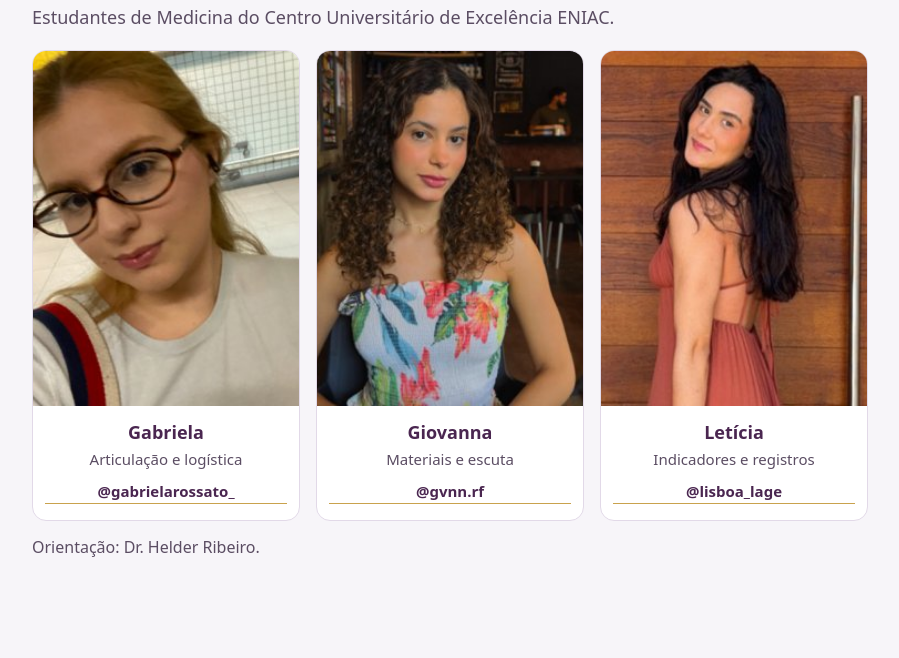
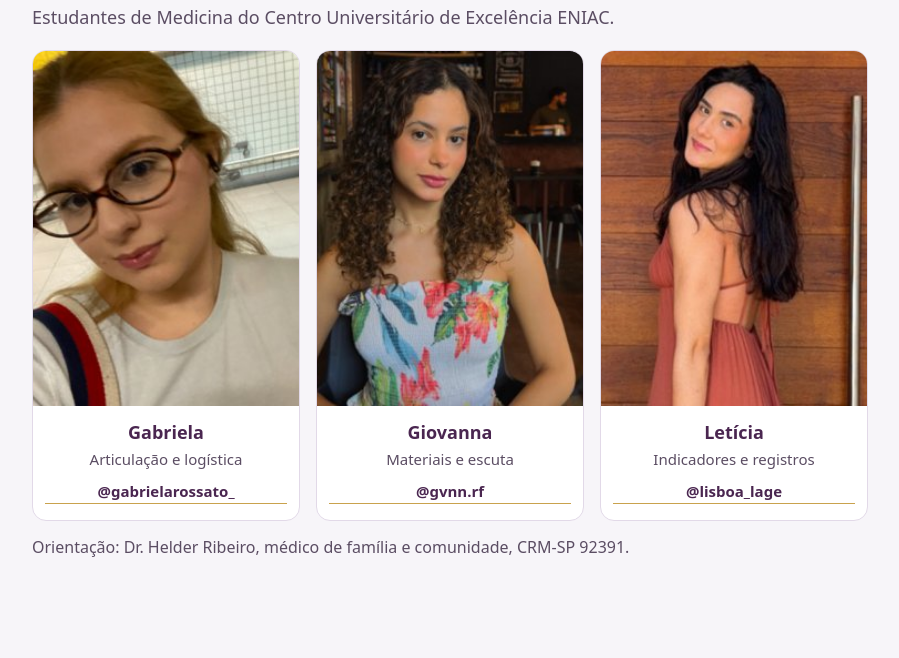
Before and after one commit to gabrielarossato1501-hue/projeto-aurora, a plain HTML site: page index.html in a window 1280 px wide. Shown: the part 2498-3156 px from the top of the page, without its empty margins (190-1089 px from the left). Drawn offline with Linux system fonts and the light colour scheme.

Commit message:
Add files via upload

```diff
--- a/index.html
+++ b/index.html
@@ -187,7 +187,7 @@ footer{background:var(--branco);border-top:1px solid var(--borda)}
         <div><strong>Letícia</strong><span>Indicadores e registros</span><a class="ig" href="https://instagram.com/lisboa_lage" target="_blank" rel="noopener">@lisboa_lage</a></div>
       </figure>
     </div>
-    <p class="orientacao">Orientação: Dr. Helder Ribeiro.</p>
+    <p class="orientacao">Orientação: Dr. Helder Ribeiro, médico de família e comunidade, CRM-SP 92391.</p>
   </section>
 
 </main>
```
